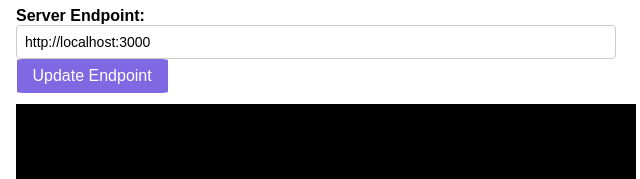
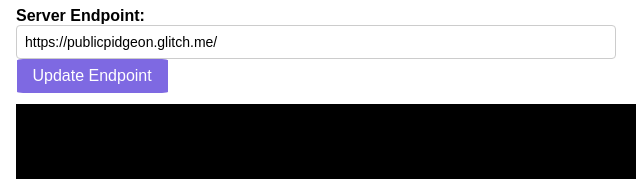
Before and after one commit to StringManolo/pidgeon, a website: page index.html in a window 1280 px wide. Shown: the part 242-421 px from the top of the page, 324-964 px from the left. Drawn offline with nearby package versions, Linux system fonts and the light colour scheme.

Commit message:
Añade endpoint

```diff
--- a/index.html
+++ b/index.html
@@ -86,7 +86,7 @@
 
       <div class="input-container">
         <label for="endpointInput">Server Endpoint:</label>
-        <input type="text" id="endpointInput" value="http://localhost:3000" />
+        <input type="text" id="endpointInput" value="https://publicpidgeon.glitch.me/" />
         <button onclick="updateEndpoint()">Update Endpoint</button>
       </div>
 
@@ -96,7 +96,7 @@
     <script>
       let publicKey;
       let privateKey;
-      let serverEndpoint = 'http://localhost:3000';
+      let serverEndpoint = 'https://publicpidgeon.glitch.me/';
 
       function logToDiv(message) {
         const logDiv = document.getElementById('logOutput');
```
Also changed, not shown: README.md.
